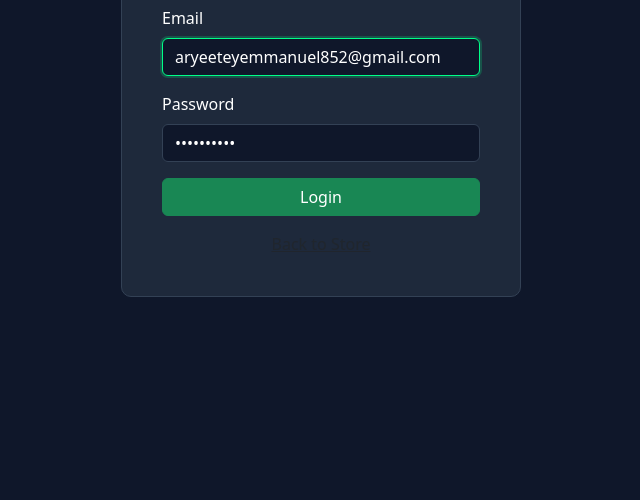
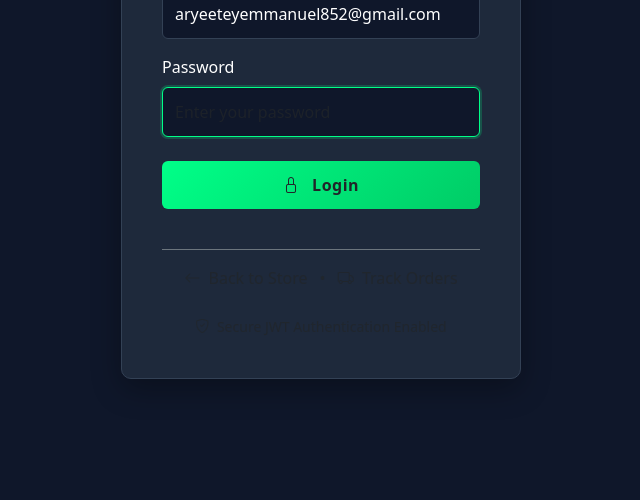
Before and after one commit to MysteryOrganization173/MysteryDataHub, a website: page admin-login.html in a window 1280 px wide. Shown: the part 300-800 px from the top of the page, without its empty margins (319-959 px from the left). Drawn offline with nearby package versions, Linux system fonts and the light colour scheme.

Commit message:
Revamp admin login page design and logic
Updated admin login page with improved UI and functionality.

```diff
--- a/admin-login.html
+++ b/admin-login.html
@@ -5,6 +5,7 @@
     <meta name="viewport" content="width=device-width, initial-scale=1.0">
     <title>Admin Login - Mystery Bundle Hub</title>
     <link href="https://cdn.jsdelivr.net/npm/bootstrap@5.3.0/dist/css/bootstrap.min.css" rel="stylesheet">
+    <link href="https://cdn.jsdelivr.net/npm/bootstrap-icons@1.10.0/font/bootstrap-icons.css" rel="stylesheet">
     <style>
         body {
             background: #0f172a;
@@ -19,60 +20,107 @@
             max-width: 400px;
             margin: auto;
             border: 1px solid #334155;
+            box-shadow: 0 10px 30px rgba(0, 0, 0, 0.3);
         }
         input {
             background: #0f172a !important;
             color: white !important;
             border: 1px solid #334155 !important;
+            padding: 12px !important;
         }
         input:focus {
             border-color: #00ff88 !important;
             box-shadow: 0 0 0 2px rgba(0, 255, 136, 0.2) !important;
+        }
+        .login-btn {
+            background: linear-gradient(135deg, #00ff88, #00cc66);
+            border: none;
+            padding: 12px;
+            font-weight: 600;
+            letter-spacing: 0.5px;
         }
     </style>
 </head>
 <body>
     <div class="container">
         <div class="login-box">
-            <h2 class="text-center text-white mb-4">Admin Login</h2>
-            <form id="loginForm">
+            <div class="text-center mb-4">
+                <h2 class="text-white mb-2">🔐 Admin Login</h2>
+                <p class="text-muted">Mystery Bundle Hub Dashboard</p>
+            </div>
+
+            <form id="loginForm" onsubmit="return false;">
                 <div class="mb-3">
-                    <label class="form-label text-white">Email</label>
-                    <input type="email" class="form-control"
-                           id="adminEmail" value="aryeeteyemmanuel852@gmail.com" required>
+                    <label class="form-label text-white">Email Address</label>
+                    <input type="email" class="form-control" id="adminEmail"
+                           placeholder="admin@example.com" required
+                           value="aryeeteyemmanuel852@gmail.com">
                 </div>
-                <div class="mb-3">
+
+                <div class="mb-4">
                     <label class="form-label text-white">Password</label>
-                    <input type="password" class="form-control"
-                           id="adminPassword" value="0573904148" required>
+                    <input type="password" class="form-control" id="adminPassword"
+                           placeholder="Enter your password" required>
                 </div>
-                <button type="button" class="btn btn-success w-100" onclick="login()">
-                    Login
+
+                <button type="button" class="btn login-btn w-100 mb-3" onclick="login()" id="loginBtn">
+                    <i class="bi bi-lock me-2"></i> Login
                 </button>
+
                 <div id="loginMessage" class="mt-3"></div>
-                <div class="text-center mt-3">
-                    <a href="index.html" class="text-muted">Back to Store</a>
+
+                <div class="text-center mt-4 pt-3 border-top border-secondary">
+                    <a href="index.html" class="text-decoration-none text-muted">
+                        <i class="bi bi-arrow-left me-1"></i> Back to Store
+                    </a>
+                    <span class="mx-2 text-muted">•</span>
+                    <a href="track-order.html" class="text-decoration-none text-muted">
+                        <i class="bi bi-truck me-1"></i> Track Orders
+                    </a>
                 </div>
             </form>
+
+            <div class="mt-4 text-center">
+                <small class="text-muted">
+                    <i class="bi bi-shield-check me-1"></i> Secure JWT Authentication Enabled
+                </small>
+            </div>
         </div>
     </div>
 
     <script>
+        const BACKEND_URL = 'https://mysterydatahub-api.onrender.com';
+        let loginAttempts = 0;
+        const maxAttempts = 5;
+
         async function login() {
-            const email = document.getElementById('adminEmail').value;
+            const email = document.getElementById('adminEmail').value.trim();
             const password = document.getElementById('adminPassword').value;
+            const loginBtn = document.getElementById('loginBtn');
 
             if (!email || !password) {
-                showMessage('Please enter email and password', 'error');
+                showMessage('Please enter both email and password', 'error');
+                return;
+            }
+
+            // Rate limiting check
+            loginAttempts++;
+            if (loginAttempts > maxAttempts) {
+                showMessage('Too many login attempts. Please wait 15 minutes.', 'error');
+                loginBtn.disabled = true;
+                setTimeout(() => {
+                    loginBtn.disabled = false;
+                    loginAttempts = 0;
+                }, 900000); // 15 minutes
                 return;
             }
 
             // Show loading
-            showMessage('Logging in...', 'info');
+            loginBtn.innerHTML = '<span class="spinner-border spinner-border-sm me-2"></span>Logging in...';
+            loginBtn.disabled = true;
 
             try {
-                // FIXED: Use correct backend URL
-                const response = await fetch('https://mysterydatahub-api.onrender.com/api/admin/login', {
+                const response = await fetch(`${BACKEND_URL}/api/admin/login`, {
                     method: 'POST',
                     headers: {
                         'Content-Type': 'application/json',
@@ -84,31 +132,29 @@
                     })
                 });
 
-                if (!response.ok) {
-                    throw new Error(`Login failed: ${response.status}`);
-                }
-
                 const result = await response.json();
 
                 if (result.success) {
-                    // Store admin session
-                    localStorage.setItem('adminLoggedIn', 'true');
+                    // ✅ Store JWT token securely
+                    localStorage.setItem('adminToken', result.token);
                     localStorage.setItem('adminEmail', email);
-                    localStorage.setItem('adminToken', result.token || `admin-${Date.now()}`);
+                    localStorage.setItem('tokenExpiry', Date.now() + (8 * 60 * 60 * 1000)); // 8 hours
 
-                    showMessage('Login successful! Redirecting...', 'success');
+                    showMessage('✅ Login successful! Redirecting...', 'success');
 
                     // Redirect to admin panel
                     setTimeout(() => {
                         window.location.href = 'admin.html';
-                    }, 1500);
+                    }, 1000);
                 } else {
                     throw new Error(result.error || 'Invalid credentials');
                 }
 
             } catch (error) {
                 console.error('Login error:', error);
-                showMessage(`Login failed: ${error.message}`, 'error');
+                showMessage(`❌ Login failed: ${error.message}`, 'error');
+                loginBtn.innerHTML = '<i class="bi bi-lock me-2"></i> Login';
+                loginBtn.disabled = false;
             }
         }
 
@@ -118,13 +164,12 @@
                               type === 'success' ? 'alert-success' : 'alert-info';
 
             messageEl.innerHTML = `
-                <div class="alert ${alertClass}">
+                <div class="alert ${alertClass} alert-dismissible fade show">
                     ${message}
-                    ${type === 'info' ? '<div class="spinner-border spinner-border-sm ms-2"></div>' : ''}
+                    <button type="button" class="btn-close btn-close-white" data-bs-dismiss="alert"></button>
                 </div>
             `;
 
-            // Auto-remove after 5 seconds for error/info
             if (type !== 'success') {
                 setTimeout(() => {
                     messageEl.innerHTML = '';
@@ -132,9 +177,17 @@
             }
         }
 
-        // Auto-focus on email field
+        // Auto-focus on password field
         document.addEventListener('DOMContentLoaded', function() {
-            document.getElementById('adminEmail').focus();
+            document.getElementById('adminPassword').focus();
+
+            // Check if already logged in
+            const token = localStorage.getItem('adminToken');
+            const expiry = localStorage.getItem('tokenExpiry');
+
+            if (token && expiry && Date.now() < parseInt(expiry)) {
+                window.location.href = 'admin.html';
+            }
         });
 
         // Allow Enter key to submit
@@ -144,5 +197,7 @@
             }
         });
     </script>
+
+    <script src="https://cdn.jsdelivr.net/npm/bootstrap@5.3.0/dist/js/bootstrap.bundle.min.js"></script>
 </body>
 </html>
```
